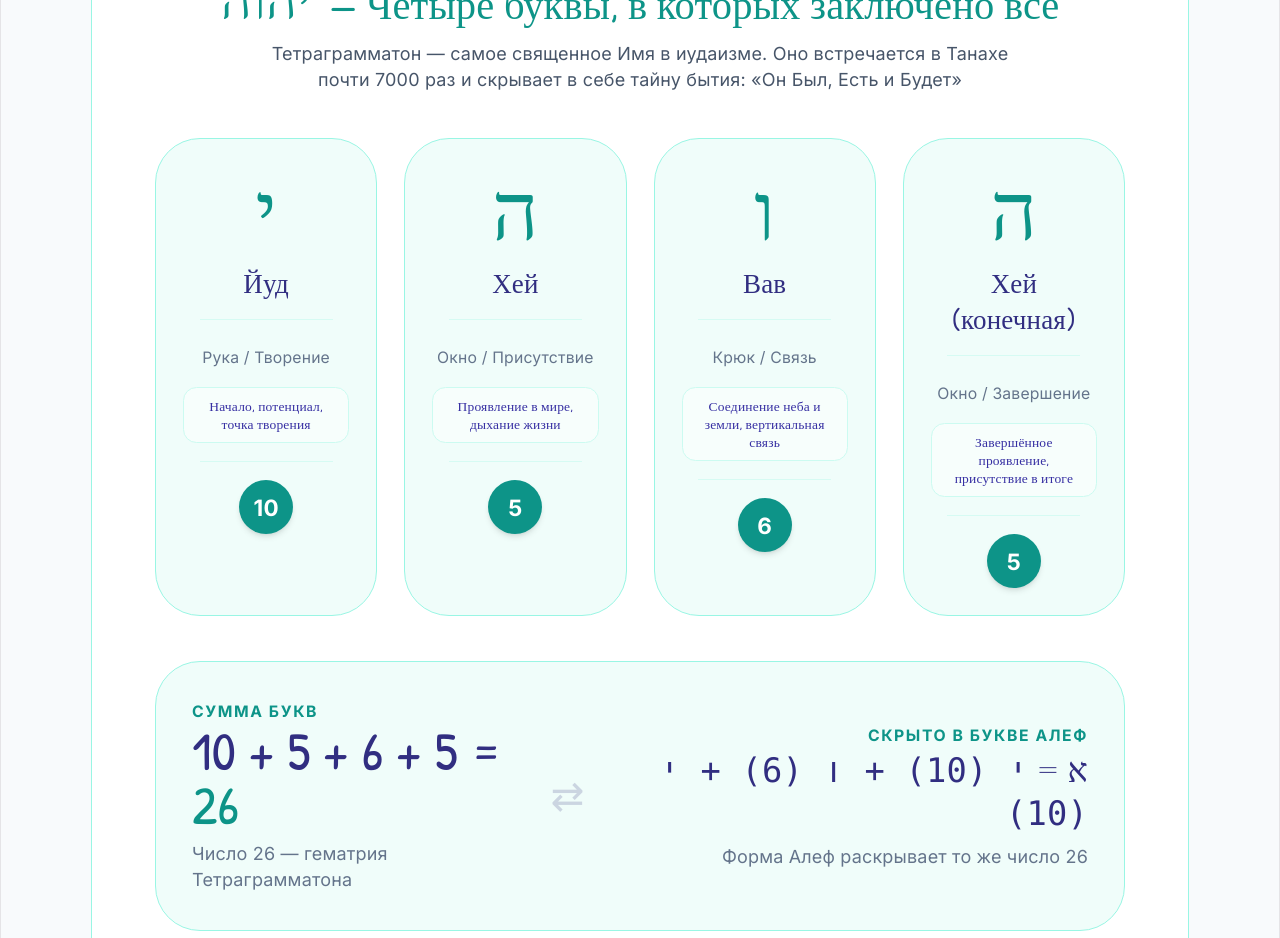
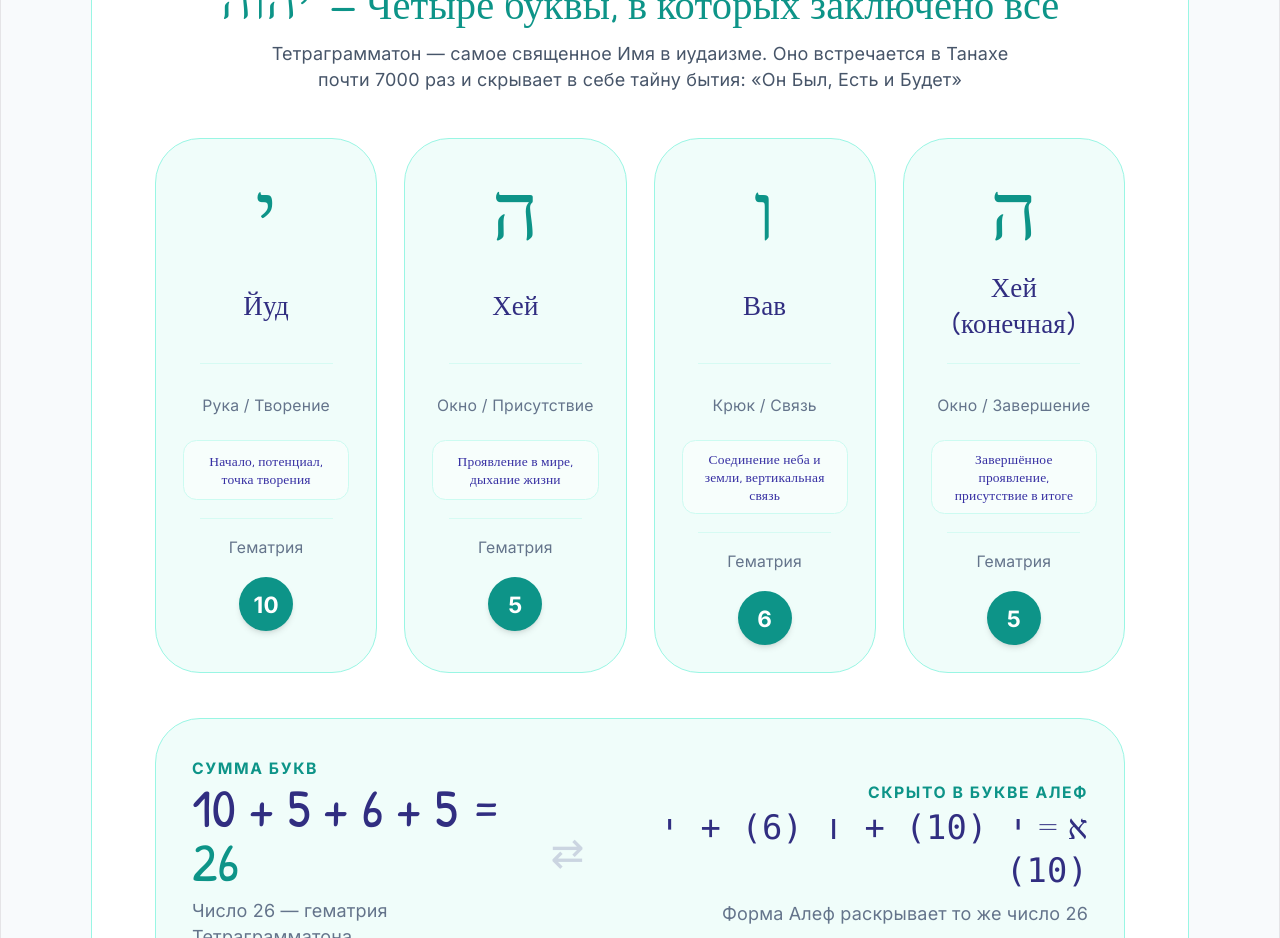
Before and after one commit to bemotte-ops/Hebrew, a React (Vite) app: page / in a window 1280 px wide. Shown: the part 9640-10578 px from the top of the page. Built offline with nearby package versions, Linux system fonts and the light colour scheme; a web font is replaced by a local one.

Commit message:
Update App.tsx

```diff
--- a/src/App.tsx
+++ b/src/App.tsx
@@ -619,29 +619,36 @@ const App: React.FC = () => {
                   number: 5
                 },
               ].map((item, idx) => (
-                <div key={idx} className="bg-teal-50 p-6 rounded-[2.5rem] border border-teal-200 text-center space-y-4 hover:shadow-lg transition group">
+                <div key={idx} className="bg-teal-50 p-6 rounded-[2.5rem] border border-teal-200 text-center space-y-4 hover:shadow-lg transition group flex flex-col">
 
                   {/* Строка 1: символ буквы (крупно) */}
                   <div className="text-7xl font-serif text-teal-600">{item.letter}</div>
 
-                  {/* Строка 2: название буквы */}
-                  <div className="text-2xl font-patrick text-indigo-900">{item.name}</div>
+                  {/* Строка 2: название буквы — с фиксированной минимальной высотой */}
+                  <div className="text-2xl font-patrick text-indigo-900 min-h-[80px] flex items-center justify-center">
+                    {item.name}
+                  </div>
 
-                  {/* Разделительная черта */}
+                  {/* Разделительная черта 1 — длинная, тонкая, еле заметная */}
                   <div className="w-[80%] h-px bg-teal-100 mx-auto opacity-70"></div>
 
                   {/* Строка 3: краткое значение (рука/окно/крюк) */}
-                  <div className="text-sm text-slate-500 pt-2">{item.meaning}</div>
+                  <div className="text-sm text-slate-500 pt-2 min-h-[40px] flex items-center justify-center">
+                    {item.meaning}
+                  </div>
 
-                  {/* Строка 4: значение в имени Тетраграмматона */}
-                  <div className="text-xs font-patrick text-indigo-800 bg-white/50 p-2 rounded-xl border border-teal-100">
+                  {/* Строка 4: значение в имени Тетраграмматона — с фиксированной высотой */}
+                  <div className="text-xs font-patrick text-indigo-800 bg-white/50 p-2 rounded-xl border border-teal-100 min-h-[60px] flex items-center justify-center">
                     {item.value}
                   </div>
 
-                  {/* Разделительная черта */}
+                  {/* Разделительная черта 2 — длинная, тонкая, еле заметная */}
                   <div className="w-[80%] h-px bg-teal-100 mx-auto opacity-70"></div>
 
-                  {/* Строка 5: цифра в круге */}
+                  {/* Строка 5: подпись "Гематрия" — таким же шрифтом, как краткое значение */}
+                  <div className="text-sm text-slate-500">Гематрия</div>
+
+                  {/* Строка 6: цифра в круге */}
                   <div className="w-12 h-12 mx-auto bg-teal-600 text-white rounded-full flex items-center justify-center text-xl font-bold shadow-md">
                     {item.number}
                   </div>
```
